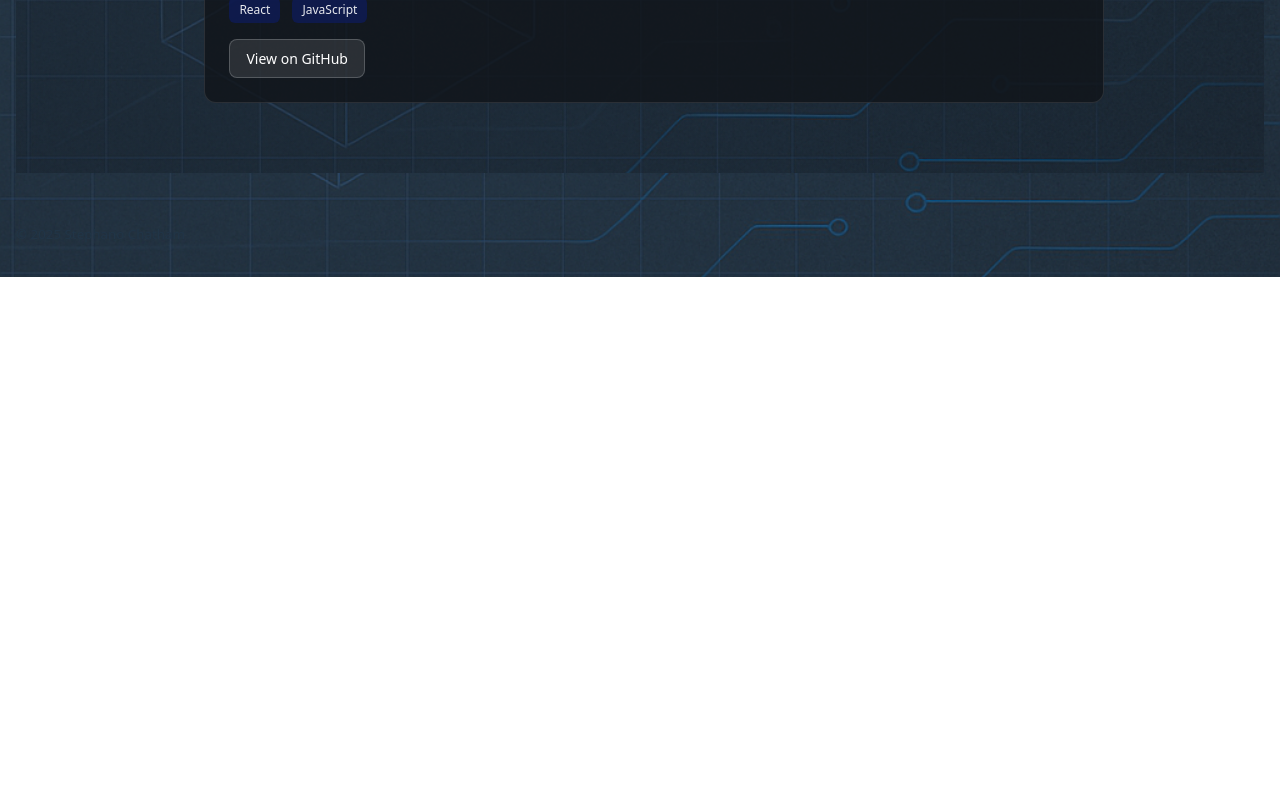
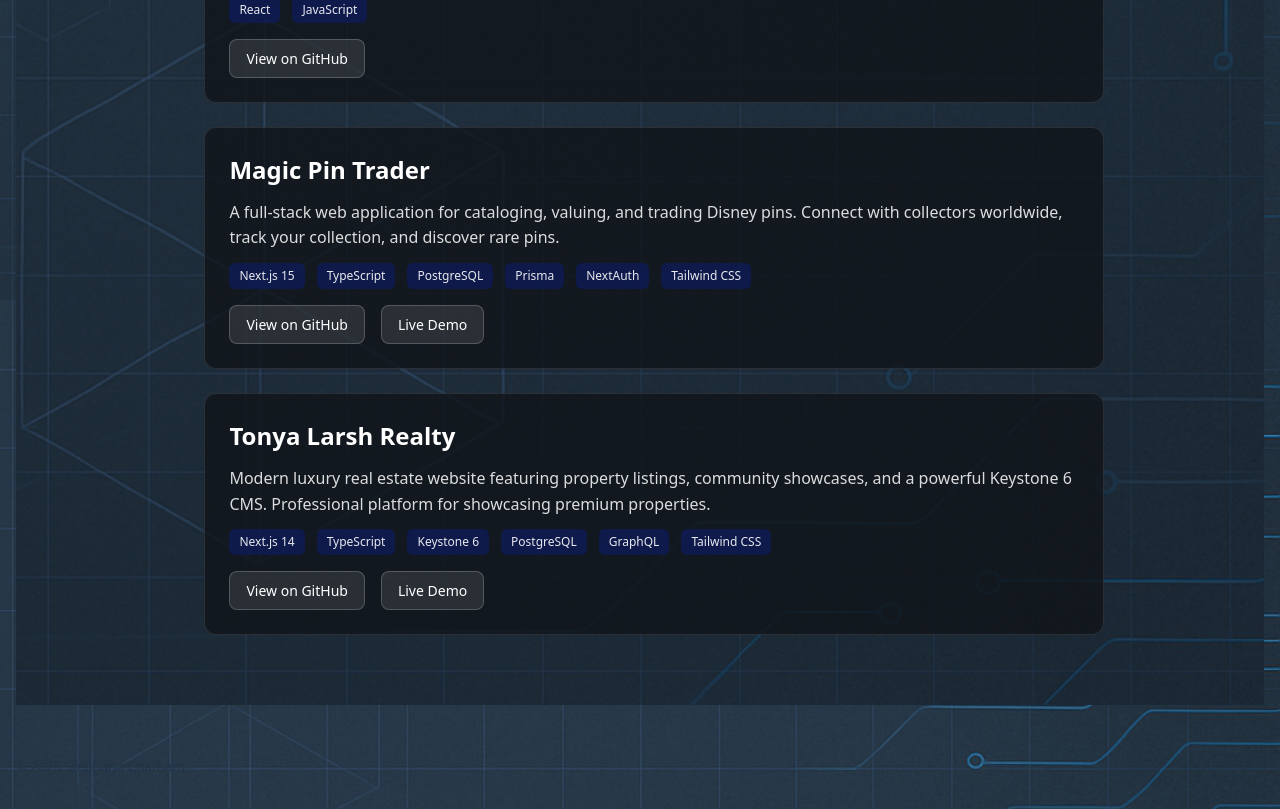
Before and after one commit to ChatCustoms/Portfolio_website, a React (Vite) app: page /projects in a window 1280 px wide. Shown: the part 980-1789 px from the top of the page. Before the commit the page ends 1257 px from the top, so only its background shows below. Built offline with nearby package versions, Linux system fonts and the light colour scheme.

Commit message:
Added more projects.

```diff
--- a/src/sections/projects/Projects.tsx
+++ b/src/sections/projects/Projects.tsx
@@ -56,6 +56,42 @@ export default function Projects() {
                 <a href="https://github.com/stephanochatham" target="_blank" rel="noopener noreferrer" className="project-link">View on GitHub</a>
               </div>
             </li>
+            <li>
+              <h3>Magic Pin Trader</h3>
+              <p>
+                A full-stack web application for cataloging, valuing, and trading Disney pins. Connect with collectors worldwide, track your collection, and discover rare pins.
+              </p>
+              <div className="project-meta">
+                <span className="project-tag">Next.js 15</span>
+                <span className="project-tag">TypeScript</span>
+                <span className="project-tag">PostgreSQL</span>
+                <span className="project-tag">Prisma</span>
+                <span className="project-tag">NextAuth</span>
+                <span className="project-tag">Tailwind CSS</span>
+              </div>
+              <div className="project-links">
+                <a href="https://github.com/ChatCustoms/MagicPinTrader" target="_blank" rel="noopener noreferrer" className="project-link">View on GitHub</a>
+                <a href="https://magicpintrader.com" target="_blank" rel="noopener noreferrer" className="project-link">Live Demo</a>
+              </div>
+            </li>
+            <li>
+              <h3>Tonya Larsh Realty</h3>
+              <p>
+                Modern luxury real estate website featuring property listings, community showcases, and a powerful Keystone 6 CMS. Professional platform for showcasing premium properties.
+              </p>
+              <div className="project-meta">
+                <span className="project-tag">Next.js 14</span>
+                <span className="project-tag">TypeScript</span>
+                <span className="project-tag">Keystone 6</span>
+                <span className="project-tag">PostgreSQL</span>
+                <span className="project-tag">GraphQL</span>
+                <span className="project-tag">Tailwind CSS</span>
+              </div>
+              <div className="project-links">
+                <a href="https://github.com/ChatCustoms/TonyaJaneLarsh" target="_blank" rel="noopener noreferrer" className="project-link">View on GitHub</a>
+                <a href="https://new.tonyalarshrealtor.com" target="_blank" rel="noopener noreferrer" className="project-link">Live Demo</a>
+              </div>
+            </li>
           </ul>
         </section>
       </div>
```
